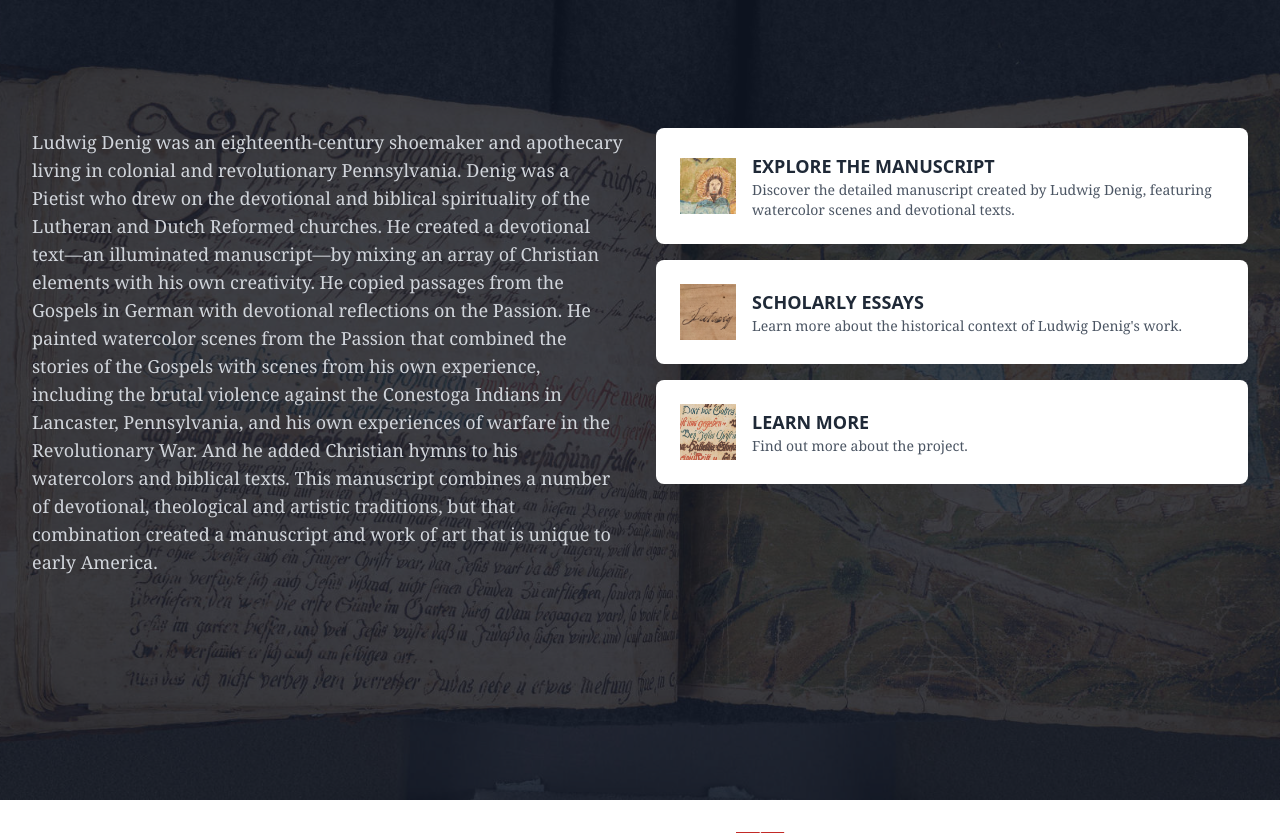
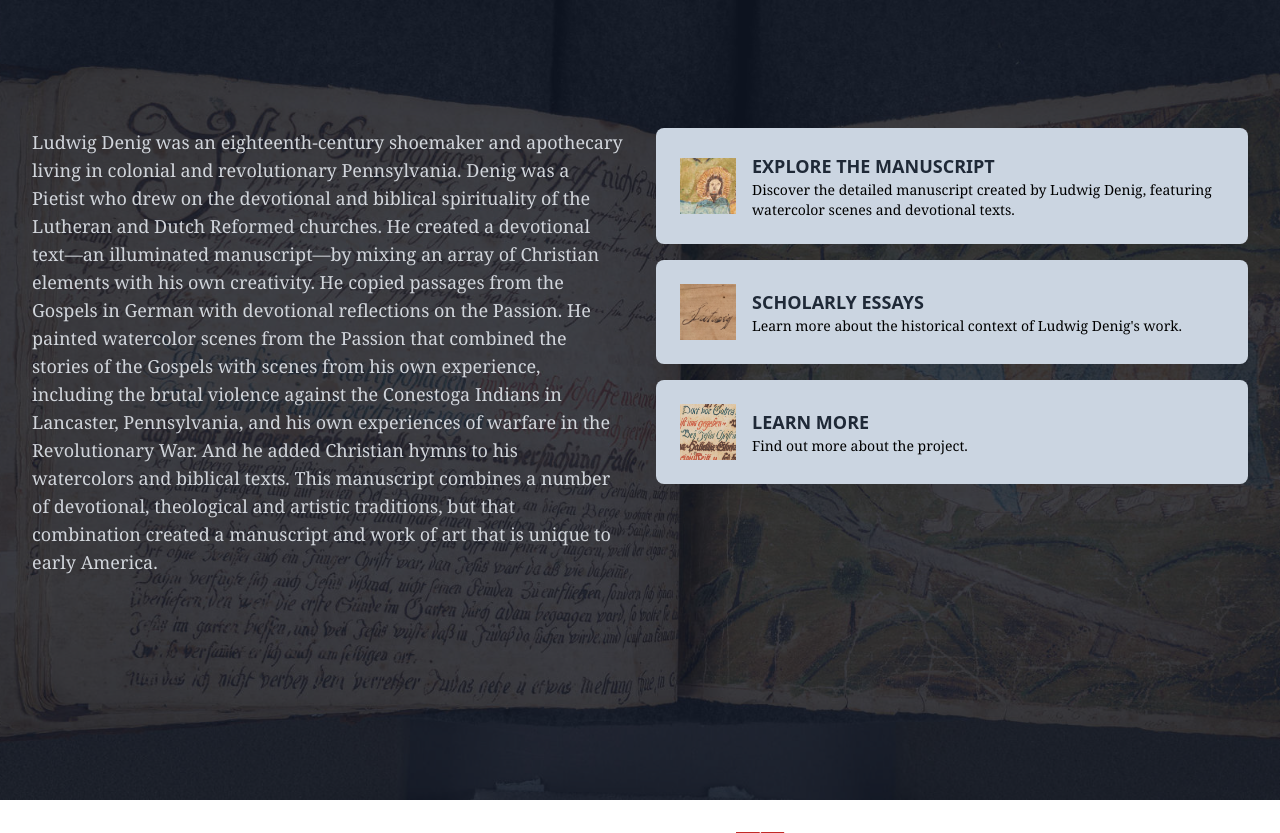
Before and after one commit to chnm/winterthur-app, a Django app: page / in a window 1280 px wide. Shown: the part 64-897 px from the top of the page. Run offline with Django 4.2, Linux system fonts and the light colour scheme; parts of the project's set-up code (start-up, migrations or seed data) failed here and were passed over; some libraries are stand-ins or nearby versions.

Commit message:
refactor: Update landing page with callouts

```diff
--- a/templates/index.html
+++ b/templates/index.html
@@ -18,25 +18,25 @@
                 </div>
         <!-- Rectangular Areas -->
                 <div class="flex flex-col lg:items-start space-y-4">
-                    <a href="{% url 'manuscript' %}" class="bg-white text-gray-800 hover:bg-gray-100 p-6 rounded-lg flex items-center space-x-4 w-full">
+                    <a href="{% url 'manuscript' %}" class="bg-slate-300 text-gray-800 hover:bg-zinc-200 p-6 rounded-lg flex items-center space-x-4 w-full">
                         <img src="{% static 'manuscript_preview.jpg' %}" alt="Manuscript" class="w-14 h-14">
                         <div>
                             <h2 class="text-lg font-bold uppercase font-sans">Explore the manuscript</h2>
-                            <p class="text-sm text-gray-600">Discover the detailed manuscript created by Ludwig Denig, featuring watercolor scenes and devotional texts.</p>
+                            <p class="text-sm text-black">Discover the detailed manuscript created by Ludwig Denig, featuring watercolor scenes and devotional texts.</p>
                         </div>
                     </a>
-                    <a href="/essays/scholarship/" class="bg-white text-gray-800 hover:bg-gray-100 p-6 rounded-lg flex items-center space-x-4 w-full">
+                    <a href="/essays/scholarship/" class="bg-slate-300 text-gray-800 hover:bg-zinc-200 p-6 rounded-lg flex items-center space-x-4 w-full">
                         <img src="{% static 'denig_signed.jpg' %}" alt="Scholarly essays" class="w-14 h-14">
                         <div>
                             <h2 class="text-lg font-bold uppercase font-sans">Scholarly essays</h2>
-                            <p class="text-sm text-gray-600">Learn more about the historical context of Ludwig Denig's work.</p>
+                            <p class="text-sm text-black">Learn more about the historical context of Ludwig Denig's work.</p>
                         </div>
                     </a>
-                    <a href="{% url 'about' %}" class="bg-white text-gray-800 hover:bg-gray-100 p-6 rounded-lg flex items-center space-x-4 w-full">
+                    <a href="{% url 'about' %}" class="bg-slate-300 text-gray-800 hover:bg-zinc-200 p-6 rounded-lg flex items-center space-x-4 w-full">
                         <img src="{% static 'about_preview.png' %}" alt="About" class="w-14 h-14">
                         <div>
                             <h2 class="text-lg font-bold uppercase font-sans">Learn more</h2>
-                            <p class="text-sm text-gray-600">Find out more about the project.</p>
+                            <p class="text-sm text-black">Find out more about the project.</p>
                         </div>
                     </a>
                 </div>
```
